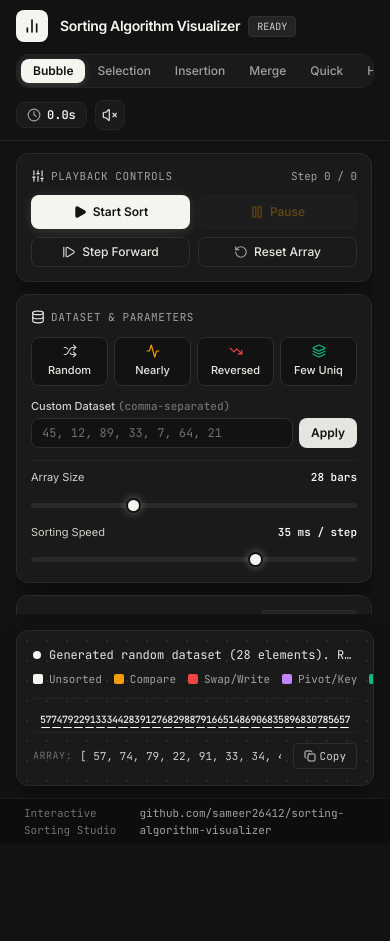
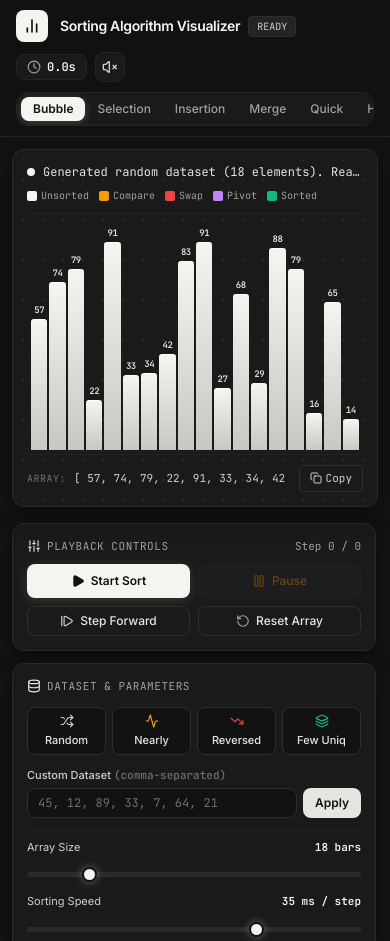
Before and after one commit to sameer26412/sorting-algorithm-visualizer, a plain HTML site: page index.html in a window 390 px wide. Shown: the top 941 px of the page. Before the commit the page ends 844 px from the top, so only its background shows below. Drawn offline with nearby package versions, Linux system fonts and the light colour scheme.

Commit message:
Updated Code

```diff
--- a/index.html
+++ b/index.html
@@ -58,7 +58,7 @@
             font-family: 'Inter', sans-serif;
         }
 
-        /* Custom Subtle Scrollbar for Array Footer */
+        /* Custom Subtle Scrollbar */
         ::-webkit-scrollbar {
             width: 4px;
             height: 4px;
@@ -210,15 +210,16 @@
         }
     </style>
 </head>
-<body class="h-screen w-screen overflow-hidden flex flex-col justify-between select-none bg-charcoal-900 text-offwhite-100">
+<!-- MOBILE FIX 1: min-h-screen + overflow-y-auto on mobile; locked lg:h-screen + lg:overflow-hidden on desktop -->
+<body class="min-h-screen lg:h-screen w-full overflow-x-hidden overflow-y-auto lg:overflow-hidden flex flex-col justify-between select-none bg-charcoal-900 text-offwhite-100">
 
     <!-- Minimalist Top Header -->
-    <header class="border-b border-charcoal-700 bg-charcoal-900/95 px-4 lg:px-6 py-2.5 shrink-0 z-30">
-        <div class="max-w-[1600px] mx-auto flex flex-wrap items-center justify-between gap-3">
+    <header class="border-b border-charcoal-700 bg-charcoal-900/95 px-4 lg:px-6 py-2.5 shrink-0 z-30 sticky top-0 lg:static backdrop-blur-md">
+        <div class="max-w-[1600px] mx-auto flex flex-wrap items-center justify-between gap-2.5">
 
             <!-- Left: Brand Identity -->
             <div class="flex items-center gap-3">
-                <div class="w-8 h-8 rounded-lg bg-offwhite-100 text-charcoal-900 flex items-center justify-center font-mono font-bold text-sm shadow-sm">
+                <div class="w-8 h-8 rounded-lg bg-offwhite-100 text-charcoal-900 flex items-center justify-center font-mono font-bold text-sm shadow-sm shrink-0">
                     <i data-lucide="bar-chart-2" class="w-4 h-4 stroke-[2.5]"></i>
                 </div>
                 <div>
@@ -229,23 +230,13 @@
                 </div>
             </div>
 
-            <!-- Center: Algorithm Selector Tabs -->
-            <nav class="flex items-center bg-charcoal-800 p-1 rounded-xl border border-charcoal-700 overflow-x-auto max-w-full" id="algoTabs" aria-label="Sorting Algorithms">
-                <button data-algo="bubble" class="algo-tab active px-3 py-1 rounded-lg text-xs font-medium text-offwhite-400">Bubble</button>
-                <button data-algo="selection" class="algo-tab px-3 py-1 rounded-lg text-xs font-medium text-offwhite-400">Selection</button>
-                <button data-algo="insertion" class="algo-tab px-3 py-1 rounded-lg text-xs font-medium text-offwhite-400">Insertion</button>
-                <button data-algo="merge" class="algo-tab px-3 py-1 rounded-lg text-xs font-medium text-offwhite-400">Merge</button>
-                <button data-algo="quick" class="algo-tab px-3 py-1 rounded-lg text-xs font-medium text-offwhite-400">Quick</button>
-                <button data-algo="heap" class="algo-tab px-3 py-1 rounded-lg text-xs font-medium text-offwhite-400">Heap</button>
-            </nav>
-
             <!-- Right: Live Telemetry Pills & Audio Toggle -->
-            <div class="flex items-center gap-2 sm:gap-3 font-mono text-xs">
-                <div class="hidden xl:flex items-center gap-1.5 bg-charcoal-800 px-2.5 py-1 rounded-lg border border-charcoal-700" title="Comparisons">
+            <div class="flex items-center gap-2 sm:gap-3 font-mono text-xs order-2 lg:order-3">
+                <div class="hidden sm:flex items-center gap-1.5 bg-charcoal-800 px-2.5 py-1 rounded-lg border border-charcoal-700" title="Comparisons">
                     <span class="text-offwhite-400 text-[11px]">CMP:</span>
                     <span id="metricComparisons" class="text-amberAccent font-semibold">0</span>
                 </div>
-                <div class="hidden xl:flex items-center gap-1.5 bg-charcoal-800 px-2.5 py-1 rounded-lg border border-charcoal-700" title="Swaps or Array Writes">
+                <div class="hidden sm:flex items-center gap-1.5 bg-charcoal-800 px-2.5 py-1 rounded-lg border border-charcoal-700" title="Swaps or Array Writes">
                     <span class="text-offwhite-400 text-[11px]">SWP:</span>
                     <span id="metricSwaps" class="text-coralSwap font-semibold">0</span>
                 </div>
@@ -253,7 +244,7 @@
                     <i data-lucide="clock" class="w-3.5 h-3.5 text-offwhite-400"></i>
                     <span id="metricTime" class="text-offwhite-100 font-semibold">0.0s</span>
                 </div>
-                <div class="hidden sm:flex items-center gap-1.5 bg-charcoal-800 px-2.5 py-1 rounded-lg border border-charcoal-700" title="Average Time & Space Complexity">
+                <div class="hidden xl:flex items-center gap-1.5 bg-charcoal-800 px-2.5 py-1 rounded-lg border border-charcoal-700" title="Average Time & Space Complexity">
                     <span id="headerComplexityBadge" class="text-offwhite-200 text-[11px]">Time: O(n²) · Space: O(1)</span>
                 </div>
                 <button id="soundToggleBtn" title="Toggle Web Audio Synthesizer" class="btn-interactive p-1.5 rounded-lg bg-charcoal-800 hover:bg-charcoal-700 text-offwhite-300 border border-charcoal-700">
@@ -261,14 +252,24 @@
                 </button>
             </div>
 
+            <!-- Center: Algorithm Selector Tabs (Full width scrollable row on mobile, centered on desktop) -->
+            <nav class="w-full lg:w-auto order-3 lg:order-2 flex items-center justify-start lg:justify-center bg-charcoal-800 p-1 rounded-xl border border-charcoal-700 overflow-x-auto" id="algoTabs" aria-label="Sorting Algorithms">
+                <button data-algo="bubble" class="algo-tab active px-3 py-1 rounded-lg text-xs font-medium text-offwhite-400 shrink-0">Bubble</button>
+                <button data-algo="selection" class="algo-tab px-3 py-1 rounded-lg text-xs font-medium text-offwhite-400 shrink-0">Selection</button>
+                <button data-algo="insertion" class="algo-tab px-3 py-1 rounded-lg text-xs font-medium text-offwhite-400 shrink-0">Insertion</button>
+                <button data-algo="merge" class="algo-tab px-3 py-1 rounded-lg text-xs font-medium text-offwhite-400 shrink-0">Merge</button>
+                <button data-algo="quick" class="algo-tab px-3 py-1 rounded-lg text-xs font-medium text-offwhite-400 shrink-0">Quick</button>
+                <button data-algo="heap" class="algo-tab px-3 py-1 rounded-lg text-xs font-medium text-offwhite-400 shrink-0">Heap</button>
+            </nav>
+
         </div>
     </header>
 
-    <!-- Single-Screen Main Content Grid -->
-    <main class="max-w-[1600px] w-full mx-auto px-4 lg:px-6 py-3 flex-1 min-h-0 grid grid-cols-1 lg:grid-cols-12 gap-4 overflow-hidden">
+    <!-- MOBILE FIX 2: Auto-height on mobile so nothing clips, locked overflow-hidden grid on desktop -->
+    <main class="max-w-[1600px] w-full mx-auto px-3 sm:px-4 lg:px-6 py-3 flex-1 lg:min-h-0 grid grid-cols-1 lg:grid-cols-12 gap-4 lg:overflow-hidden">
 
-        <!-- Left Control Column (4 Columns on Desktop) -->
-        <aside class="lg:col-span-4 flex flex-col gap-3 min-h-0 overflow-y-auto pr-0.5">
+        <!-- Left Control Column (Order 2 on mobile so canvas is seen first, Order 1 on desktop) -->
+        <aside class="order-2 lg:order-1 lg:col-span-4 flex flex-col gap-3 lg:min-h-0 lg:overflow-y-auto pr-0.5">
 
             <!-- Card 1: Execution & Playback Controls -->
             <div class="charcoal-card rounded-xl p-3.5 shrink-0">
@@ -407,10 +408,10 @@
 
         </aside>
 
-        <!-- Right Compact Array Visualization Stage (8 Columns on Desktop) -->
-        <section class="lg:col-span-8 flex flex-col min-h-0 h-full">
+        <!-- MOBILE FIX 3: Order 1 on mobile so the sorting bars appear at the top of the phone screen, with guaranteed min-height -->
+        <section class="order-1 lg:order-2 lg:col-span-8 flex flex-col min-h-[340px] sm:min-h-[400px] lg:min-h-0 lg:h-full">
 
-            <div class="charcoal-card rounded-xl p-4 flex-1 flex flex-col justify-between min-h-0 relative overflow-hidden">
+            <div class="charcoal-card rounded-xl p-3.5 sm:p-4 flex-1 flex flex-col justify-between min-h-[340px] sm:min-h-[400px] lg:min-h-0 relative overflow-hidden">
 
                 <!-- Subtle Charcoal Dot Matrix Background -->
                 <div class="absolute inset-0 opacity-[0.12] pointer-events-none"
@@ -427,17 +428,17 @@
                     </div>
 
                     <!-- Color Legend -->
-                    <div class="flex items-center gap-3 text-[11px] font-mono text-offwhite-400 shrink-0">
-                        <span class="flex items-center gap-1.5"><i class="w-2.5 h-2.5 rounded-sm bg-offwhite-100 inline-block"></i> Unsorted</span>
-                        <span class="flex items-center gap-1.5"><i class="w-2.5 h-2.5 rounded-sm bg-amberAccent inline-block"></i> Compare</span>
-                        <span class="flex items-center gap-1.5"><i class="w-2.5 h-2.5 rounded-sm bg-coralSwap inline-block"></i> Swap/Write</span>
-                        <span class="flex items-center gap-1.5"><i class="w-2.5 h-2.5 rounded-sm bg-purple-400 inline-block"></i> Pivot/Key</span>
-                        <span class="flex items-center gap-1.5"><i class="w-2.5 h-2.5 rounded-sm bg-sageSorted inline-block"></i> Sorted</span>
+                    <div class="flex flex-wrap items-center gap-2.5 sm:gap-3 text-[10px] sm:text-[11px] font-mono text-offwhite-400 shrink-0">
+                        <span class="flex items-center gap-1"><i class="w-2.5 h-2.5 rounded-sm bg-offwhite-100 inline-block"></i> Unsorted</span>
+                        <span class="flex items-center gap-1"><i class="w-2.5 h-2.5 rounded-sm bg-amberAccent inline-block"></i> Compare</span>
+                        <span class="flex items-center gap-1"><i class="w-2.5 h-2.5 rounded-sm bg-coralSwap inline-block"></i> Swap</span>
+                        <span class="flex items-center gap-1"><i class="w-2.5 h-2.5 rounded-sm bg-purple-400 inline-block"></i> Pivot</span>
+                        <span class="flex items-center gap-1"><i class="w-2.5 h-2.5 rounded-sm bg-sageSorted inline-block"></i> Sorted</span>
                     </div>
                 </div>
 
-                <!-- Compact Array Bars Container (Fits 100% in Single Screen) -->
-                <div id="barsContainer" class="relative z-10 flex-1 min-h-0 max-h-[54vh] my-auto flex items-end justify-center gap-[2px] sm:gap-[3px] pt-7 pb-1 px-2">
+                <!-- MOBILE FIX 4: Explicit h-[240px] sm:h-[300px] on mobile/tablet so bars never collapse to 0px; flex-1 on desktop -->
+                <div id="barsContainer" class="relative z-10 w-full h-[240px] sm:h-[300px] lg:h-auto lg:flex-1 lg:min-h-0 lg:max-h-[54vh] my-auto flex items-end justify-center gap-[2px] sm:gap-[3px] pt-7 pb-1 px-1 sm:px-2">
                     <!-- Bars dynamically rendered here -->
                 </div>
 
@@ -460,10 +461,10 @@
     </main>
 
     <!-- Minimalist Single-Line Footer -->
-    <footer class="border-t border-charcoal-800 bg-charcoal-950 px-6 py-1.5 text-[11px] font-mono text-offwhite-500 shrink-0">
-        <div class="max-w-[1600px] mx-auto flex items-center justify-between">
+    <footer class="border-t border-charcoal-800 bg-charcoal-950 px-4 sm:px-6 py-1.5 text-[10px] sm:text-[11px] font-mono text-offwhite-500 shrink-0">
+        <div class="max-w-[1600px] mx-auto flex flex-wrap items-center justify-between gap-2">
             <span>Interactive Sorting Studio</span>
-            <span class="text-offwhite-400">github.com/sameer26412/sorting-algorithm-visualizer</span>
+            <span class="text-offwhite-400 truncate">github.com/sameer26412/sorting-algorithm-visualizer</span>
         </div>
     </footer>
 
@@ -637,7 +638,8 @@
         function renderBars(arr, activeIndices = {}, sortedSet = new Set()) {
             barsContainer.innerHTML = '';
             const maxVal = Math.max(...arr, 1);
-            const showNumbers = arr.length <= 36;
+            const isMobile = window.innerWidth < 640;
+            const showNumbers = isMobile ? arr.length <= 18 : arr.length <= 36;
 
             arr.forEach((val, idx) => {
                 const heightPct = Math.max(6, Math.round((val / maxVal) * 100));
@@ -654,12 +656,12 @@
                     stateClass = 'bar-sorted';
                 }
 
-                bar.className = `array-bar ${stateClass} flex-1 flex flex-col items-center justify-end relative`;
+                bar.className = `array-bar ${stateClass} flex-1 min-w-[2px] flex flex-col items-center justify-end relative`;
                 bar.style.height = `${heightPct}%`;
 
                 if (showNumbers) {
                     const label = document.createElement('span');
-                    label.className = 'text-[10px] font-mono font-semibold text-offwhite-200 -top-4 absolute select-none tracking-tighter';
+                    label.className = 'text-[9px] sm:text-[10px] font-mono font-semibold text-offwhite-200 -top-4 absolute select-none tracking-tighter';
                     label.textContent = val;
                     bar.appendChild(label);
                 }
@@ -1227,9 +1229,17 @@
             setTimeout(() => { copyBtn.innerHTML = prev; }, 1400);
         });
 
+        window.addEventListener('resize', () => {
+            if (!state.isSorting) {
+                renderBars(state.workingArray);
+            }
+        });
+
         window.onload = () => {
             updateSpeedLabel();
-            generateDataset('random', 28);
+            const initialCount = window.innerWidth < 640 ? 18 : 28;
+            sizeSlider.value = initialCount;
+            generateDataset('random', initialCount);
         };
     </script>
 </body>
```
